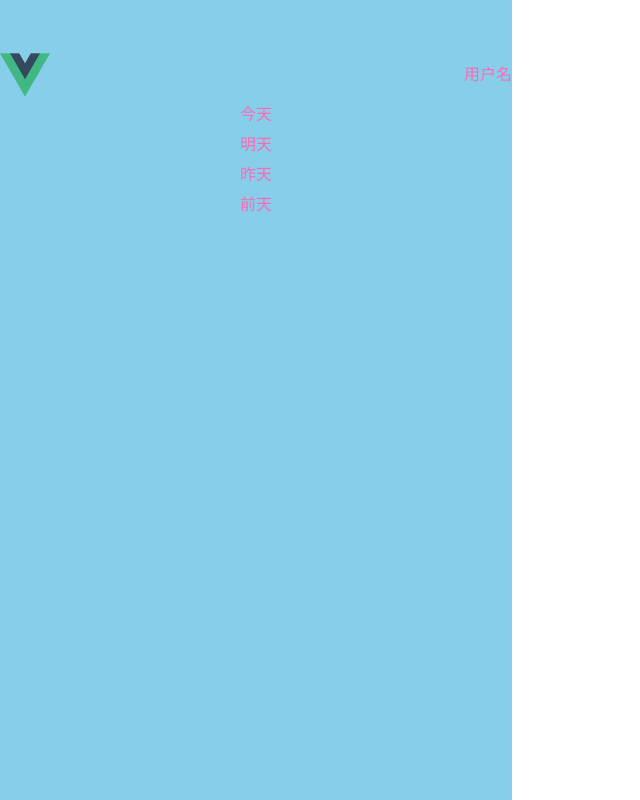
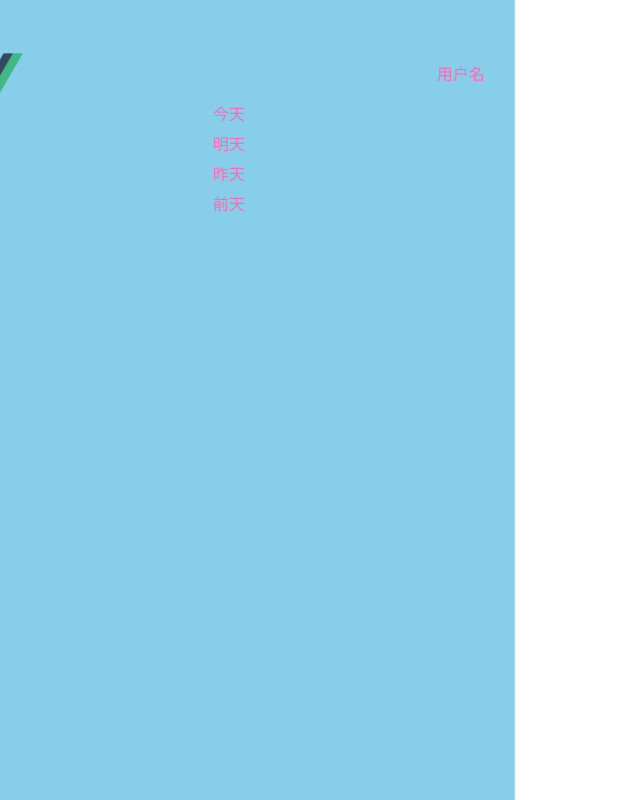
Before and after one commit to leemove/All1, a Vue app: page / in a window 1280 px wide. Shown: the whole page, without its empty margins (0-640 px from the left). Built offline with nearby package versions, Linux system fonts and the light colour scheme.

Commit message:
侧边栏优化

```diff
--- a/src/components/Sidebar.vue
+++ b/src/components/Sidebar.vue
@@ -27,6 +27,8 @@ export default {
         padding: 0;
     }
     .sidebar{
+        transform: translateX(-10%);
+        padding: 0 30px;
         position: fixed;
         left: 0;
         height: 100%;
```
